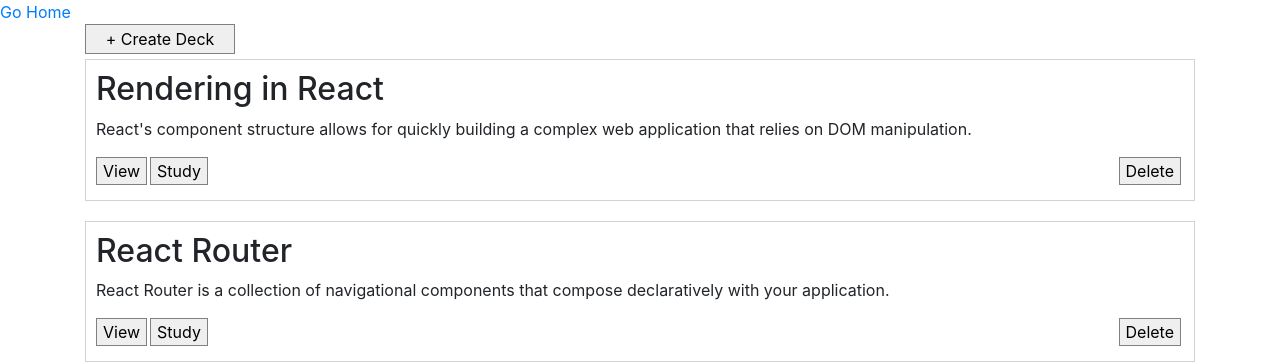
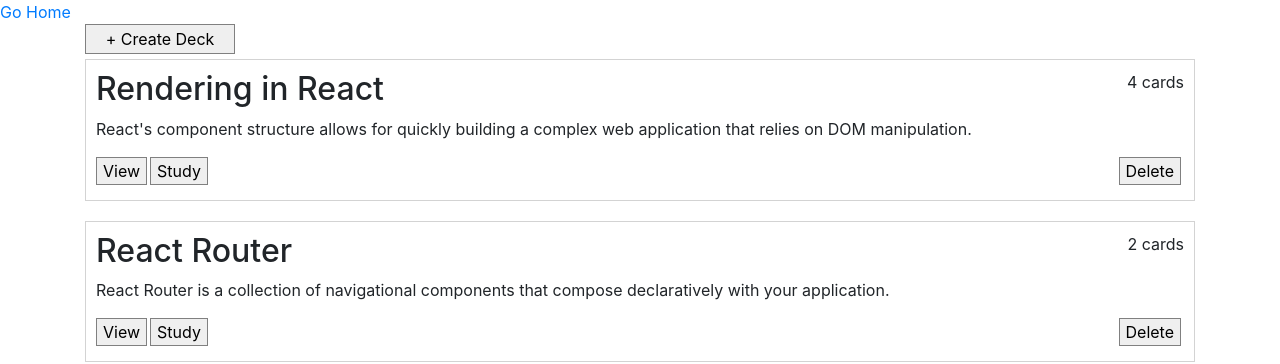
Before and after one commit to ytnkytnk/flashcard-o-matic, a React (Create React App) app: page / in a window 1280 px wide. Shown: the part 281-645 px from the top of the page. Built offline with nearby package versions, Linux system fonts and the light colour scheme; a web font is replaced by a local one.

Commit message:
add card length on DeckList

```diff
--- a/src/App.css
+++ b/src/App.css
@@ -78,6 +78,11 @@
   margin-left: auto;
 }
 
+.flex-row-space-between {
+  display: flex;
+  justify-content: space-between;
+}
+
 /* Deck */
 
 .flex-content-row {
--- a/src/Layout/index.js
+++ b/src/Layout/index.js
@@ -1,4 +1,4 @@
-import React, { useState } from "react";
+import React from "react";
 import { Routes, Route, Link } from "react-router-dom";
 import Header from "./Header";
 import NotFound from "./NotFound";
@@ -9,17 +9,8 @@
 import EditDeck from "../contents/EditDeck";
 import EditCard from "../contents/EditCard";
 import AddCard from "../contents/AddCard";
-import data from "../data/db.json";
 
 function Layout() {
-  const decks = data.decks;
-  // const deckCards = data.cards;
-  // console.log(deckCards);
-  const [currentDeck, setCurrentDeck] = useState(null);
-  // console.log("currentDeck:", currentDeck);
-  // const currentDeckInfo = decks[currentDeck];
-  // console.log("currentDeckInfo:", currentDeckInfo);
-
   return (
     <div>
       <Header />
@@ -27,10 +18,7 @@
       <div className="container">
         {/* TODO: Implement the screen starting here */}
         <Routes>
-          <Route
-            path="/"
-            element={<DeckList decks={decks} setCurrentDeck={setCurrentDeck} />}
-          />
+          <Route path="/" element={<DeckList />} />
           <Route path="/decks/">
             <Route path=":deckId/" element={<Deck />} />
             <Route path=":deckId/study" element={<Study />} />
--- a/src/contents/CreateDeck.js
+++ b/src/contents/CreateDeck.js
@@ -14,7 +14,6 @@
       ...formData,
       [target.name]: target.value,
     });
-    // console.log("handling changes........");
   };
 
   const handleSubmit = (event) => {
@@ -23,10 +22,8 @@
     const controller = new AbortController();
     const signal = controller.signal;
 
-    console.log("before formData submit:", formData);
     createDeck(formData, signal);
     // setFormData({ ...initialFormState });
-    console.log("formData was submitted!", formData);
 
     navigate(`/decks/`);
   };
@@ -35,7 +32,7 @@
     <div>
       <h1>Create Deck</h1>
       <label>Name</label>
-      <form onSubmit={handleSubmit}>
+      <form>
         <input
           style={{ width: "100%" }}
           type="text"
@@ -54,7 +51,7 @@
           onChange={handleChange}
         ></textarea>
         <button onClick={() => navigate(`/`)}>Cancel</button>
-        <input type="submit" value="Submit" />
+        <button onSubmit={handleSubmit}>Submit</button>
       </form>
     </div>
   );
--- a/src/contents/DeckList.js
+++ b/src/contents/DeckList.js
@@ -1,7 +1,8 @@
 import React from "react";
 import { useNavigate } from "react-router-dom";
+import data from "../data/db.json";
 
-function DeckList({ decks, setCurrentDeck }) {
+function DeckList() {
   const navigate = useNavigate();
 
   return (
@@ -14,17 +15,24 @@
       >
         + Create Deck
       </button>
-      {/* <h1>Deck List</h1> */}
-      {decks.map((deck) => (
+      {data.decks.map((deck) => {
+        const cardCount = data.cards.filter(
+          (card) => card.deckId === deck.id
+        ).length;
+        const deckName = deck.name;
+
+        return (
           <div key={deck.id} className="deck-contents">
-          <h2>{deck.name}</h2>
+            <div className="flex-row-space-between">
+              <h2>{deckName}</h2>
+              <p>{cardCount} cards</p>
+            </div>
             <p>{deck.description}</p>
             <div className="button-container">
               <div className="left-edge-buttons">
                 <button
                   id={deck.id}
                   onClick={() => {
-                  setCurrentDeck(deck.id);
                     navigate(`/decks/${deck.id}`);
                   }}
                 >
@@ -43,7 +51,8 @@
               </div>
             </div>
           </div>
-      ))}
+        );
+      })}
     </div>
   );
 }
```
Lines whose indentation alone changed are shown as unchanged.
